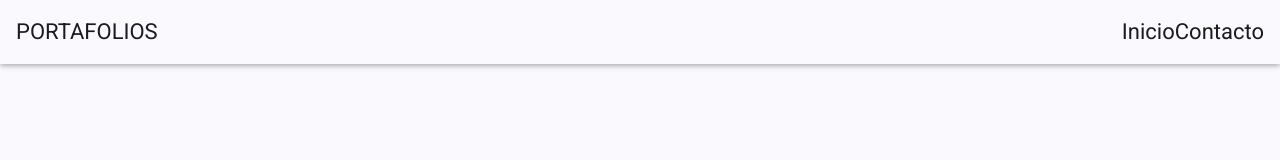
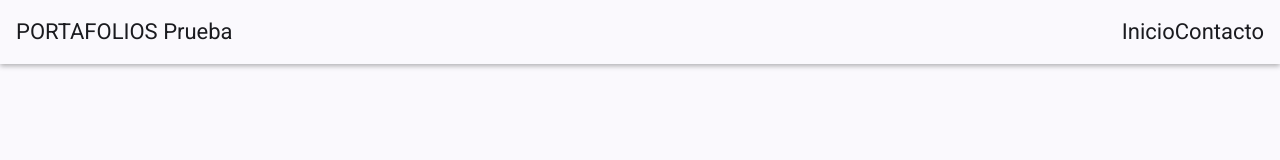
Before and after one commit to Alexmt2002/Portafolios, an Angular app: page / in a window 1280 px wide. Shown: the top 160 px of the page. Built offline with nearby package versions, Linux system fonts and the light colour scheme.

Commit message:
Primer commit de prueba

```diff
--- a/src/app/app.html
+++ b/src/app/app.html
@@ -1,5 +1,5 @@
 <mat-toolbar>
-  <span>PORTAFOLIOS</span>
+  <span>PORTAFOLIOS Prueba</span>
   <nav>
     <a mat-button routerLink="/">Inicio</a>
     <a mat-button routerLink="/contacto">Contacto</a>
```
